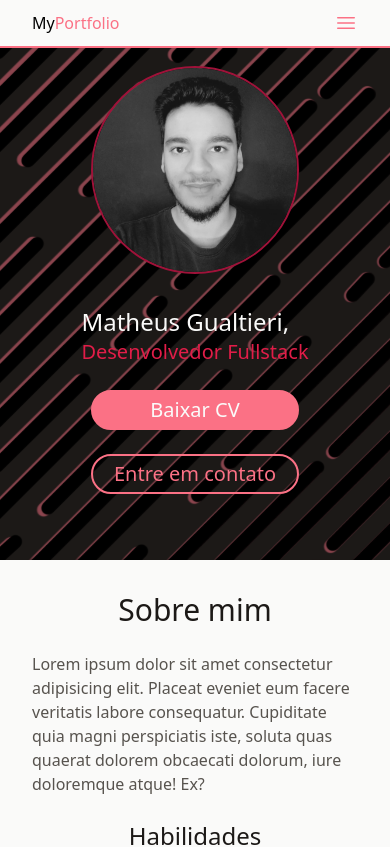
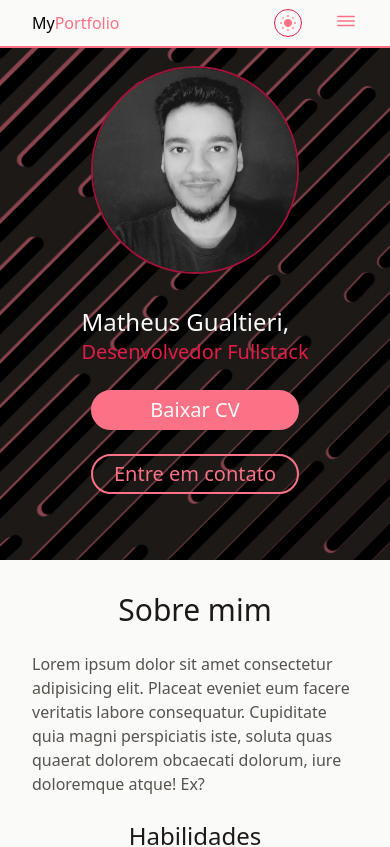
Before and after one commit to MatheusGualtieri/MyPortfolio, a React (Vite) app in the folder front/: page / in a window 390 px wide. Shown: the top 847 px of the page. Built offline with nearby package versions, Linux system fonts and the light colour scheme; no server answers.

Commit message:
feat: add an modal for mobile navigation

```diff
--- a/front/src/components/ButtonA/index.tsx
+++ b/front/src/components/ButtonA/index.tsx
@@ -1,14 +1,25 @@
+import { ReactNode } from "react";
+
 interface ButtonAProps {
   buttonText: string;
   buttonLink?: string;
+  children?: ReactNode;
+  onClick?: () => void;
 }
 
-export const ButtonA = ({ buttonText, buttonLink }: ButtonAProps) => {
+export const ButtonA = ({
+  buttonText,
+  buttonLink,
+  onClick,
+  children,
+}: ButtonAProps) => {
   return (
     <a
       className="hover:text-rose-400 duration-300 transition-all"
       href={buttonLink ? buttonLink : ""}
+      onClick={onClick}
     >
+      {children}
       {buttonText}
     </a>
   );
--- a/front/src/components/Header/index.tsx
+++ b/front/src/components/Header/index.tsx
@@ -1,7 +1,12 @@
 import { ButtonA } from "../ButtonA";
 import { ButtonSwitch } from "../ButtonSwitch";
+import { IoIosMenu } from "react-icons/io";
 
-export const Header = () => {
+interface HeaderProps {
+  toggleModal: () => void;
+}
+
+export const Header = ({ toggleModal }: HeaderProps) => {
   return (
     <div className="box-border bg-stone-50 fixed top-0 w-full max-w-1/2 h-12 flex dark:bg-stone-900 justify-items-center justify-center border-b-2 border-rose-400 transition-all duration-300 z-[2]">
       <div className="px-8 w-full flex justify-between items-center h-full max-w-[1200px]">
@@ -10,26 +15,18 @@ export const Header = () => {
             My<span className="text-rose-400">Portfolio</span>
           </h1>
         </div>
-        <nav className="hidden z-1 dark:text-stone-50 gap-11 md:flex md:z-0">
-          <ButtonA buttonText="Sobre Mim" buttonLink="#about-me" />
-          <ButtonA buttonText="Projetos" buttonLink="#projects" />
-          <ButtonA buttonText="Contatos" buttonLink="#contacts" />
+        <div className="flex gap-8">
           <ButtonSwitch />
-        </nav>
-        <svg
-          xmlns="http://www.w3.org/2000/svg"
-          fill="none"
-          viewBox="0 0 24 24"
-          strokeWidth={1.5}
-          stroke="currentColor"
-          className="w-6 h-6 md:hidden md:z-1 text-rose-400 hover:text-rose-300"
-        >
-          <path
-            strokeLinecap="round"
-            strokeLinejoin="round"
-            d="M3.75 6.75h16.5M3.75 12h16.5m-16.5 5.25h16.5"
+          <nav className="hidden z-1 dark:text-stone-50 gap-11 md:flex md:z-0">
+            <ButtonA buttonText="Sobre Mim" buttonLink="#about-me" />
+            <ButtonA buttonText="Projetos" buttonLink="#projects" />
+            <ButtonA buttonText="Contatos" buttonLink="#contacts" />
+          </nav>
+          <IoIosMenu
+            className="w-6 h-6 md:hidden md:z-1 text-rose-400 hover:text-rose-600 cursor-pointer"
+            onClick={toggleModal}
           />
-        </svg>
+        </div>
       </div>
     </div>
   );
--- /dev/null
+++ b/front/src/components/ModalMenu/index.tsx
@@ -0,0 +1,62 @@
+interface ModalMenuProps {
+  toggleModal: () => void;
+}
+import { IoMdCloseCircle } from "react-icons/io";
+import { ButtonA } from "../ButtonA";
+import { ButtonSwitch } from "../ButtonSwitch";
+import { useEffect, useRef } from "react";
+
+export const ModalMenu = ({ toggleModal }: ModalMenuProps) => {
+  const ref = useRef<HTMLDivElement>(null);
+
+  useEffect(() => {
+    const handleClick = (event: MouseEvent) => {
+      if (!ref.current) {
+        return;
+      }
+      if (!event.target) {
+        return;
+      }
+      if (!ref.current.contains(event.target as HTMLElement)) {
+        toggleModal();
+      }
+    };
+    window.addEventListener("mousedown", handleClick);
+    return () => {
+      window.removeEventListener("mousedown", handleClick);
+    };
+  }, [toggleModal]);
+
+  return (
+    <div className="bg-black/50 fixed top-0 h-lvh w-lvw z-50 flex justify-center justify-items-center content-center items-center">
+      <div
+        className="box-border p-8 w-10/12 max-w-80 h-2/5 bg-stone-200 dark:bg-stone-800 flex flex-col gap-10"
+        ref={ref}
+      >
+        <div className="w-full flex justify-end">
+          <IoMdCloseCircle className="w-10 h-10 text-red-600 hover:text-red-800 cursor-pointer" />
+        </div>
+        <div
+          className="dark:text-stone-50 flex flex-col
+        gap-8 justify-between items-center text-3xl"
+        >
+          <ButtonA
+            buttonText="Sobre Mim"
+            buttonLink="#about-me"
+            onClick={toggleModal}
+          />
+          <ButtonA
+            buttonText="Projetos"
+            buttonLink="#projects"
+            onClick={toggleModal}
+          />
+          <ButtonA
+            buttonText="Contatos"
+            buttonLink="#contacts"
+            onClick={toggleModal}
+          />
+        </div>
+      </div>
+    </div>
+  );
+};
--- a/front/src/pages/Dashboard/index.tsx
+++ b/front/src/pages/Dashboard/index.tsx
@@ -1,13 +1,20 @@
 import { AboutMeSection } from "../../components/AboutMeSection";
 import { ContactSection } from "../../components/ContactSection";
 import { Header } from "../../components/Header";
+import { ModalMenu } from "../../components/ModalMenu";
 import { ProjectsSection } from "../../components/ProjectsSection";
 import { ShowcaseSection } from "../../components/ShowcaseSection";
+import { useState } from "react";
+export const Dashboard = () => {
+  const [isOpenModal, setIsOpenModal] = useState(false);
 
-export const Dashboard = () => {
+  const toggleModal = () => {
+    setIsOpenModal(!isOpenModal);
+  };
   return (
     <div className=" min-h-screen h-full w-full bg-stone-50 dark:bg-gradient-to-br dark:from-stone-950 dark:via-stone-900 dark:to-stone-800 transition-all duration-500">
-      <Header />
+      <Header toggleModal={toggleModal} />
+      {isOpenModal && <ModalMenu toggleModal={toggleModal}></ModalMenu>}
       <ShowcaseSection />
       <AboutMeSection />
       <ProjectsSection />
```
